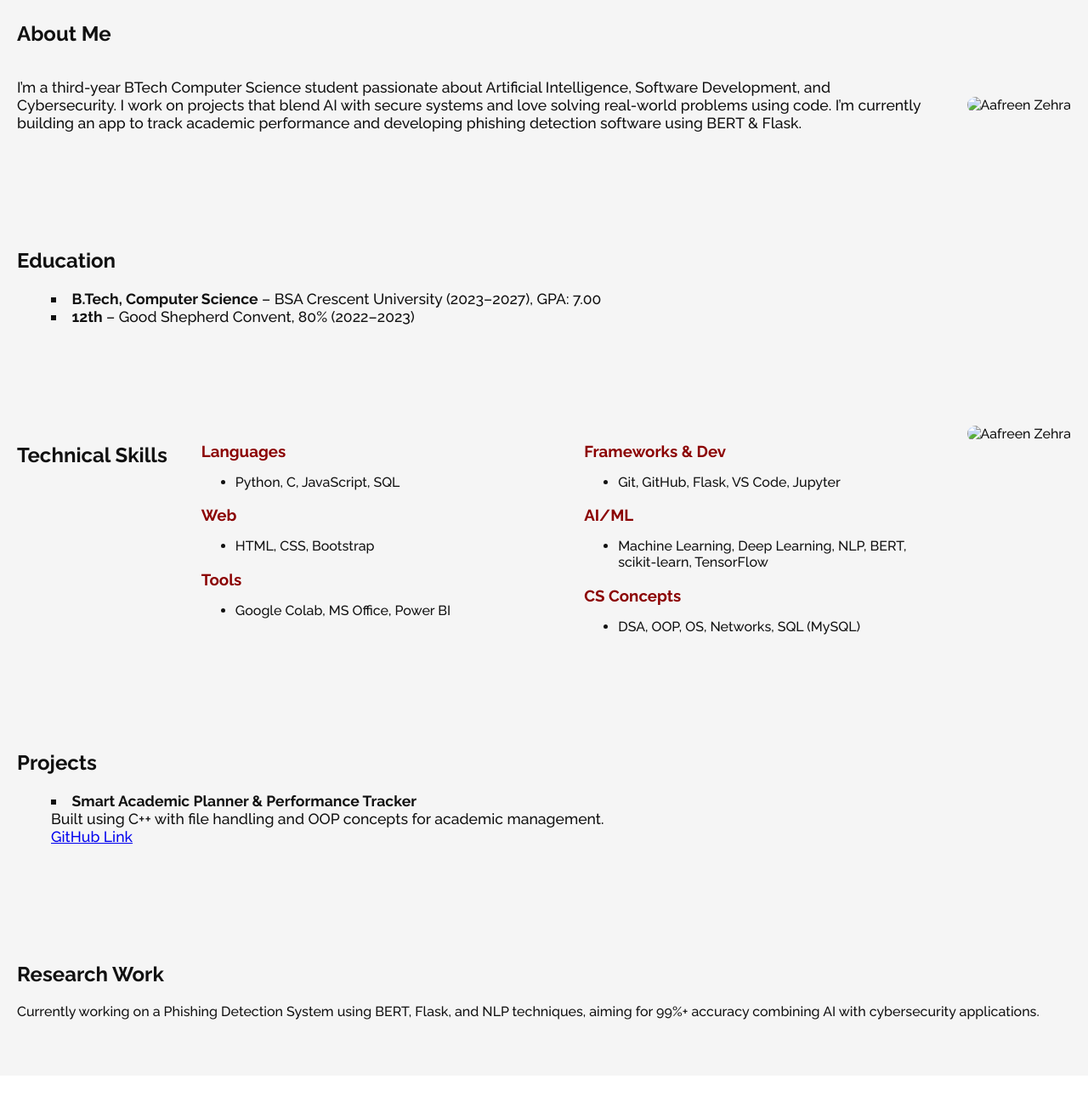
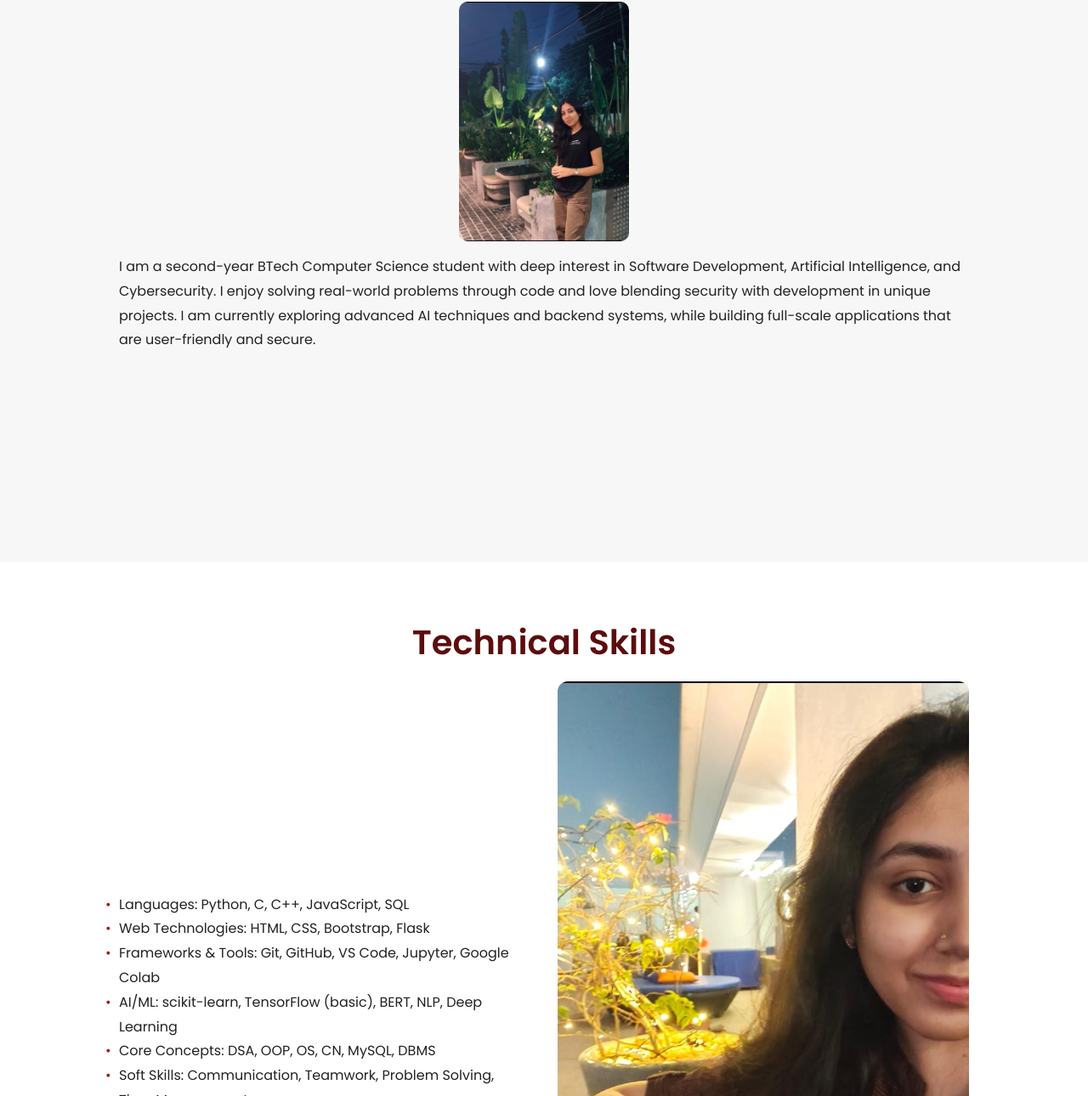
Before and after one commit to AafreenZehra/AafreenPortfolio, a plain HTML site: page index.html in a window 1280 px wide. Shown: the part 327-1617 px from the top of the page at 85% size. Before the commit the page ends 1593 px from the top, so only its background shows below. Drawn offline with Linux system fonts and the light colour scheme.

Commit message:
Restored perfect design with red theme and profile pics

```diff
--- a/index.html
+++ b/index.html
@@ -1,97 +1,211 @@
 <!DOCTYPE html>
 <html lang="en">
-
 <head>
   <meta charset="UTF-8" />
   <meta name="viewport" content="width=device-width, initial-scale=1.0" />
   <title>Aafreen Zehra | Portfolio</title>
-  <link rel="stylesheet" href="style.css" />
-  <link href="https://fonts.googleapis.com/css2?family=Pacifico&family=Raleway:wght@300;500;700&display=swap" rel="stylesheet">
+  <link href="https://fonts.googleapis.com/css2?family=Dancing+Script&family=Poppins:wght@300;400;600&display=swap" rel="stylesheet">
+  <style>
+    * {
+      margin: 0;
+      padding: 0;
+      scroll-behavior: smooth;
+      box-sizing: border-box;
+      font-family: 'Poppins', sans-serif;
+    }
+
+    body {
+      background: #fff;
+      color: #222;
+    }
+
+    header {
+      background: linear-gradient(to right, #5c0d0d, #9c1d1d);
+      color: white;
+      padding: 2rem;
+      text-align: center;
+      position: sticky;
+      top: 0;
+      z-index: 1000;
+    }
+
+    header h1 {
+      font-family: 'Dancing Script', cursive;
+      font-size: 3rem;
+    }
+
+    header p {
+      font-size: 1.1rem;
+      margin-top: 0.5rem;
+    }
+
+    header a {
+      color: white;
+      text-decoration: none;
+      margin: 0 10px;
+      font-size: 1rem;
+    }
+
+    section {
+      padding: 4rem 2rem;
+      min-height: 100vh;
+    }
+
+    section:nth-child(even) {
+      background: #f7f7f7;
+    }
+
+    h2 {
+      font-size: 2.5rem;
+      color: #5c0d0d;
+      margin-bottom: 1rem;
+      text-align: center;
+    }
+
+    .container {
+      max-width: 1000px;
+      margin: auto;
+      line-height: 1.8;
+    }
+
+    ul {
+      list-style: none;
+      padding-left: 0;
+    }
+
+    ul li::before {
+      content: '\2022';
+      color: #9c1d1d;
+      display: inline-block;
+      width: 1em;
+      margin-left: -1em;
+    }
+
+    .contact {
+      background: #eee;
+      text-align: center;
+      padding: 2rem;
+    }
+
+    .contact p {
+      font-size: 1rem;
+    }
+
+    .about-img {
+      width: 200px;
+      border-radius: 10px;
+      margin: 1rem auto;
+      display: block;
+    }
+
+    .skills-section {
+      display: flex;
+      flex-wrap: wrap;
+      gap: 2rem;
+      justify-content: space-between;
+      align-items: center;
+    }
+
+    .skills-list {
+      flex: 1;
+    }
+
+    .skills-img {
+      flex: 1;
+      text-align: center;
+    }
+
+    .skills-img img {
+      max-width: 100%;
+      border-radius: 12px;
+    }
+
+    @media (max-width: 768px) {
+      .skills-section {
+        flex-direction: column;
+      }
+    }
+  </style>
 </head>
-
 <body>
-  <header class="hero">
-    <h1 class="name">Aafreen Zehra</h1>
-    <p class="title">Software Developer | AI & Cybersecurity Enthusiast</p>
-    <div class="links">
-      <a href="https://github.com/AafreenZehra" target="_blank">GitHub</a> |
-      <a href="https://www.linkedin.com/in/aafreenzehra19/" target="_blank">LinkedIn</a>
-    </div>
+  <header>
+    <h1>Aafreen Zehra</h1>
+    <p>Software Developer | Creative Coder | AI Enthusiast</p>
+    <p>
+      <a href="https://github.com/AafreenZehra" target="_blank">GitHub</a>
+      |
+      <a href="https://linkedin.com/in/aafreenzehra19" target="_blank">LinkedIn</a>
+    </p>
   </header>
 
-  <section class="about">
+  <section id="about">
     <h2>About Me</h2>
-    <div class="about-container">
-      <div class="about-text">
-        <p>I’m a third-year BTech Computer Science student passionate about Artificial Intelligence, Software Development, and Cybersecurity. I work on projects that blend AI with secure systems and love solving real-world problems using code. I’m currently building an app to track academic performance and developing phishing detection software using BERT & Flask.</p>
+    <div class="container">
+      <img src="images/profile1.jpg" alt="Aafreen" class="about-img">
+      <p>I am a second-year BTech Computer Science student with deep interest in Software Development, Artificial Intelligence, and Cybersecurity. I enjoy solving real-world problems through code and love blending security with development in unique projects. I am currently exploring advanced AI techniques and backend systems, while building full-scale applications that are user-friendly and secure.</p>
+    </div>
+  </section>
+
+  <section id="skills">
+    <h2>Technical Skills</h2>
+    <div class="container skills-section">
+      <div class="skills-list">
+        <ul>
+          <li>Languages: Python, C, C++, JavaScript, SQL</li>
+          <li>Web Technologies: HTML, CSS, Bootstrap, Flask</li>
+          <li>Frameworks & Tools: Git, GitHub, VS Code, Jupyter, Google Colab</li>
+          <li>AI/ML: scikit-learn, TensorFlow (basic), BERT, NLP, Deep Learning</li>
+          <li>Core Concepts: DSA, OOP, OS, CN, MySQL, DBMS</li>
+          <li>Soft Skills: Communication, Teamwork, Problem Solving, Time Management</li>
+        </ul>
       </div>
-      <div class="profile-image">
-        <img src="images/profile1.jpg.png" alt="Aafreen Zehra">
+      <div class="skills-img">
+        <img src="images/profile2.jpg" alt="Aafreen Skills">
       </div>
     </div>
   </section>
 
-  <section class="education">
-    <h2>Education</h2>
-    <ul>
-      <li><strong>B.Tech, Computer Science</strong> – BSA Crescent University (2023–2027), GPA: 7.00</li>
-      <li><strong>12th</strong> – Good Shepherd Convent, 80% (2022–2023)</li>
-    </ul>
-  </section>
-
-  <section class="skills">
-    <h2>Technical Skills</h2>
-    <div class="skills-grid">
-      <div>
-        <h3>Languages</h3>
-        <ul>
-          <li>Python, C, JavaScript, SQL</li>
-        </ul>
-        <h3>Web</h3>
-        <ul>
-          <li>HTML, CSS, Bootstrap</li>
-        </ul>
-        <h3>Tools</h3>
-        <ul>
-          <li>Google Colab, MS Office, Power BI</li>
-        </ul>
-      </div>
-      <div>
-        <h3>Frameworks & Dev</h3>
-        <ul>
-          <li>Git, GitHub, Flask, VS Code, Jupyter</li>
-        </ul>
-        <h3>AI/ML</h3>
-        <ul>
-          <li>Machine Learning, Deep Learning, NLP, BERT, scikit-learn, TensorFlow</li>
-        </ul>
-        <h3>CS Concepts</h3>
-        <ul>
-          <li>DSA, OOP, OS, Networks, SQL (MySQL)</li>
-        </ul>
-      </div>
-    </div>
-    <div class="side-photo">
-      <img src="images/profile2.jpg.jpg" alt="Aafreen Zehra">
+  <section id="projects">
+    <h2>Projects</h2>
+    <div class="container">
+      <p><strong>Smart Academic Planner & Performance Tracker</strong><br>
+      A C++ tool to help students manage subject-wise marks, grades, and goals. Built using object-oriented programming and file handling.<br>
+      🔗 <a href="https://github.com/AafreenZehra/Smart-Academic-Planner" target="_blank">View on GitHub</a></p>
     </div>
   </section>
 
-  <section class="projects">
-    <h2>Projects</h2>
-    <ul>
-      <li>
-        <strong>Smart Academic Planner & Performance Tracker</strong><br>
-        Built using C++ with file handling and OOP concepts for academic management.
-        <br><a href="https://github.com/AafreenZehra/Academic-Planner" target="_blank">GitHub Link</a>
-      </li>
-    </ul>
+  <section id="research">
+    <h2>Research & Current Work</h2>
+    <div class="container">
+      <p>I am currently working on a real-world research project to build a phishing detection system with over <strong>99% accuracy</strong>. This project uses advanced techniques like <strong>BERT, Flask, and NLP</strong> to detect phishing content from emails and URLs. It combines my interest in AI and Cybersecurity, demonstrating how smart systems can protect users in the digital age.</p>
+    </div>
   </section>
 
-  <section class="research">
-    <h2>Research Work</h2>
-    <p>Currently working on a Phishing Detection System using BERT, Flask, and NLP techniques, aiming for 99%+ accuracy combining AI with cybersecurity applications.</p>
+  <section id="education">
+    <h2>Education</h2>
+    <div class="container">
+      <p><strong>B.Tech – Computer Science</strong><br>GPA: 7.00 (2023–2027)</p>
+      <p><strong>Good Shepherd Convent</strong><br>12th – 80% (2022–2023)</p>
+    </div>
+  </section>
+
+  <section id="certifications">
+    <h2>Certifications</h2>
+    <div class="container">
+      <ul>
+        <li>Hacker Rank – Problem Solving (Advanced)</li>
+        <li>Python 3.4.3 – IIT Spoken Tutorial</li>
+        <li>Advanced C++ – IIT Spoken Tutorial</li>
+        <li>SQL Basics – HackerRank</li>
+        <li>Network Simulator – IIT Bombay</li>
+      </ul>
+    </div>
+  </section>
+
+  <section class="contact" id="contact">
+    <h2>Contact</h2>
+    <p>Email: aafrenzehrastar@gmail.com | Location: Chennai</p>
   </section>
 
 </body>
-
 </html>
--- a/style.css
+++ /dev/null
@@ -1,88 +0,0 @@
-body {
-  margin: 0;
-  font-family: 'Raleway', sans-serif;
-  background: #ffffff;
-  color: #111;
-  scroll-behavior: smooth;
-}
-
-.hero {
-  background: linear-gradient(to right, #8B0000, #600000);
-  color: #fff;
-  padding: 60px 20px;
-  text-align: center;
-}
-
-.name {
-  font-family: 'Pacifico', cursive;
-  font-size: 3em;
-  margin: 0;
-}
-
-.title {
-  font-size: 1.4em;
-  margin-top: 10px;
-}
-
-.links a {
-  color: #fff;
-  margin: 0 10px;
-  text-decoration: underline;
-  font-weight: bold;
-}
-
-section {
-  padding: 50px 20px;
-  background: #f5f5f5;
-}
-
-.about-container {
-  display: flex;
-  flex-wrap: wrap;
-  gap: 40px;
-  align-items: center;
-}
-
-.about-text {
-  flex: 1;
-  font-size: 1.1em;
-}
-
-.profile-image img {
-  width: 300px;
-  border-radius: 15px;
-}
-
-.education ul,
-.projects ul {
-  list-style: square inside;
-  font-size: 1.1em;
-}
-
-.skills {
-  display: flex;
-  flex-wrap: wrap;
-  gap: 40px;
-  align-items: flex-start;
-}
-
-.skills-grid {
-  flex: 2;
-  display: flex;
-  flex-wrap: wrap;
-  gap: 40px;
-}
-
-.skills-grid div {
-  flex: 1;
-}
-
-.skills h3 {
-  color: #8B0000;
-  margin-bottom: 5px;
-}
-
-.side-photo img {
-  width: 250px;
-  border-radius: 12px;
-}
```
